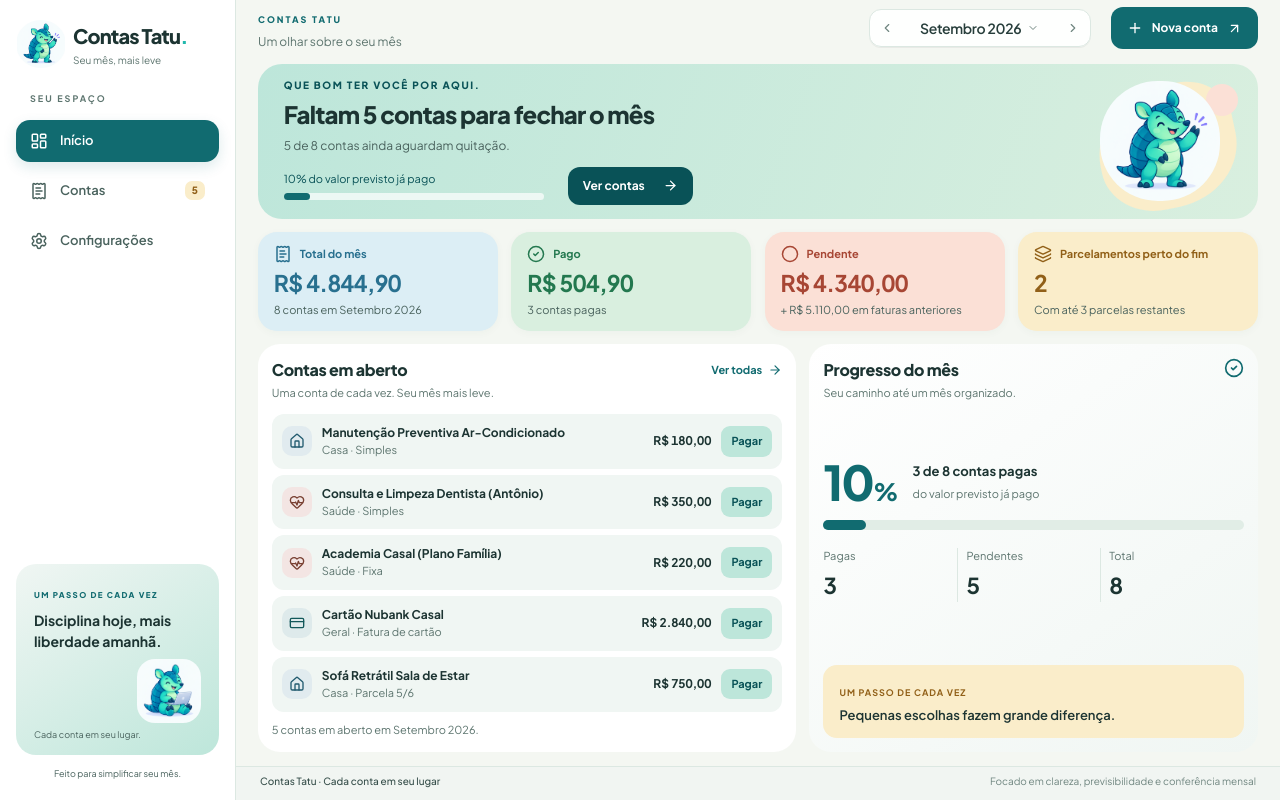
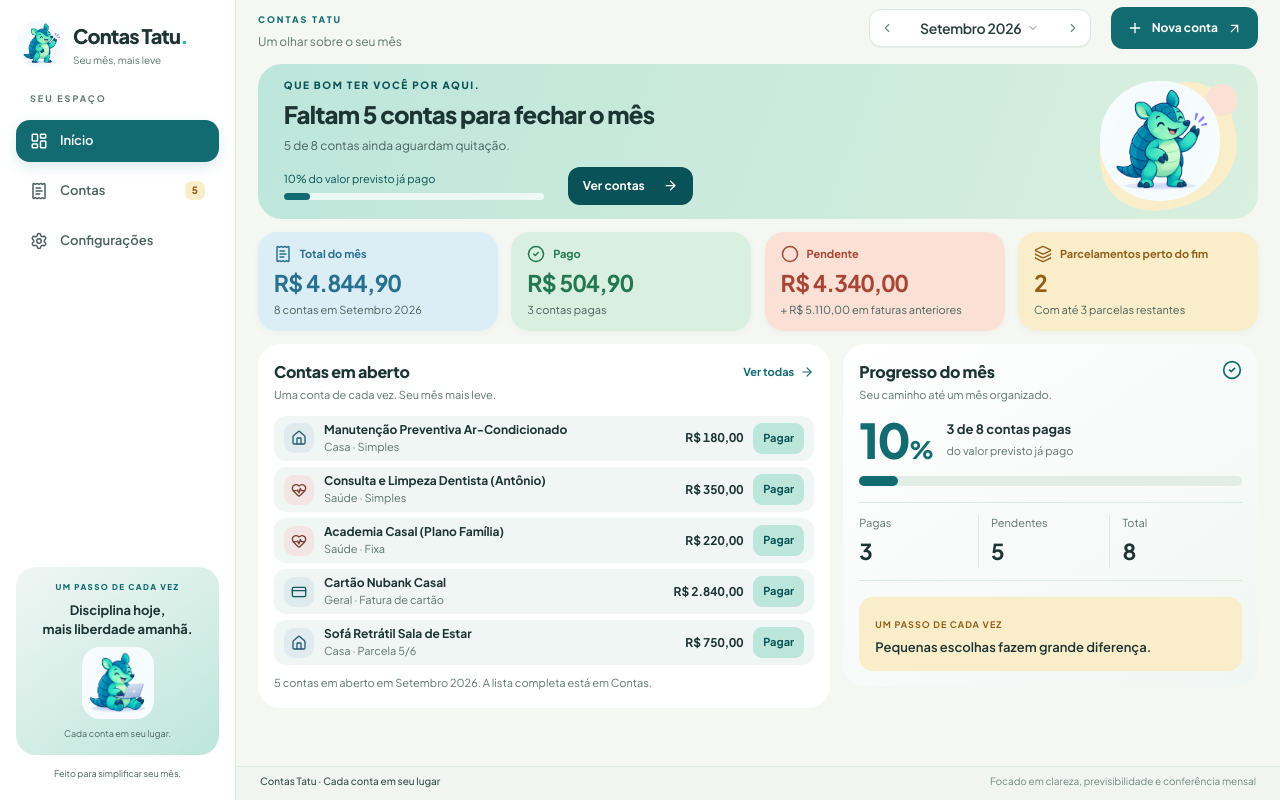
Before and after one commit to Narok94/Contas.tatu, a React (Vite) app: page / in a window 1280 px wide. Built offline with nearby package versions, Linux system fonts and the light colour scheme.

Commit message:
refactor: equilibra composição inferior do dashboard

```diff
--- a/src/components/Header.tsx
+++ b/src/components/Header.tsx
@@ -16,7 +16,7 @@ export const Header: React.FC = () => {
           <button id="tab-accounts" type="button" aria-current={!isSettingsOpen && activeTab === 'accounts' ? 'page' : undefined} onClick={() => setActiveTab('accounts')}><ReceiptText size={18} /><span>Contas</span>{financialSummary.pendingCount > 0 && <b className="nav-count">{financialSummary.pendingCount}</b>}</button>
           <button id="btn-settings-header" type="button" aria-haspopup="dialog" aria-expanded={isSettingsOpen} onClick={() => setIsSettingsOpen(true)}><Settings size={18} /><span>Configurações</span></button>
         </nav>
-        <div className="sidebar-note"><span className="note-kicker">UM PASSO DE CADA VEZ</span><p>Disciplina hoje, mais liberdade amanhã.</p><TatuIllustration variant="laptop" className="note-mascot" /><span className="note-signature">Cada conta em seu lugar.</span></div>
+        <div className="sidebar-note"><span className="note-kicker">UM PASSO DE CADA VEZ</span><p>Disciplina hoje,<br />mais liberdade amanhã.</p><TatuIllustration variant="laptop" className="note-mascot" /><span className="note-signature">Cada conta em seu lugar.</span></div>
         <span className="sidebar-footer">Feito para simplificar seu mês.</span>
       </aside>
       <header className="app-toolbar">
--- a/src/dashboard.css
+++ b/src/dashboard.css
@@ -38,8 +38,8 @@
 .desk-panel header p { font-size: 11px; line-height: 1.4; color: var(--color-stone-500); margin-top: 3px; }
 .desk-link { display: inline-flex; align-items: center; gap: 6px; font-size: 11px; font-weight: 650; color: var(--color-brand); white-space: nowrap; padding: 4px 0; cursor: pointer; }
 .desk-link:hover { text-decoration: underline; }
-.desk-account-list { width: 100%; max-width: 560px; margin-inline: auto; display: grid; gap: clamp(5px, calc(2dvh - 10px), 11px); flex: 1; }
-.desk-account-row { display: grid; grid-template-columns: 30px minmax(0, 1fr) auto auto; gap: 10px; align-items: center; padding: clamp(4px, calc(2dvh - 10px), 12px) 10px; border-radius: 12px; background: var(--color-surface-soft); }
+.desk-account-list { width: 100%; display: grid; gap: clamp(5px, calc(2dvh - 10px), 8px); }
+.desk-account-row { display: grid; grid-template-columns: 30px minmax(0, 1fr) auto auto; gap: 10px; align-items: center; padding: clamp(4px, calc(2dvh - 10px), 8px) 10px; border-radius: 12px; background: var(--color-surface-soft); }
 .desk-account-icon { width: 30px; height: 30px; display: grid; place-items: center; border-radius: 10px; }
 .desk-account-name { min-width: 0; overflow-wrap: anywhere; }
 .desk-account-name h4 { font-size: 12px; line-height: 1.35; font-weight: 650; }
@@ -50,18 +50,19 @@
 .desk-panel-foot { font-size: 11px; color: var(--color-stone-500); margin-top: 10px; }
 .desk-progress { background: linear-gradient(145deg, white, var(--color-surface-soft)); }
 .desk-progress header > svg { color: var(--color-brand); }
-.desk-progress-main { display: flex; gap: 16px; align-items: center; margin: auto 0 14px; }
+.desk-progress-summary { display: grid; gap: 12px; }
+.desk-progress-main { display: flex; gap: 14px; align-items: center; }
 .desk-progress-main > strong { font-size: clamp(40px, 6dvh, 68px); font-weight: 750; letter-spacing: -2px; color: var(--color-brand); line-height: 1; }
 .desk-progress-main > strong > span { font-size: .5em; }
 .desk-progress-main h4 { font-size: 13px; font-weight: 650; }
 .desk-progress-main p { font-size: 11px; color: var(--color-stone-500); margin-top: 4px; }
 .desk-track-large { height: 10px; background: var(--color-surface-muted); }
-.desk-counts { display: grid; grid-template-columns: repeat(3, minmax(0, 1fr)); margin: 18px 0; gap: 8px; }
+.desk-counts { display: grid; grid-template-columns: repeat(3, minmax(0, 1fr)); margin: 16px 0; padding-block: 12px; border-block: 1px solid var(--color-line); gap: 12px; }
 .desk-counts > div { border-right: 1px solid var(--color-line); }
 .desk-counts > div:last-child { border: 0; }
 .desk-counts dt { font-size: 11px; color: var(--color-stone-500); }
 .desk-counts dd { font-size: 22px; font-weight: 700; margin-top: 4px; }
-.desk-positive { padding: 13px 16px; border-radius: 14px; background: var(--color-warning-soft); margin-top: auto; }
+.desk-positive { padding: 13px 16px; border-radius: 14px; background: var(--color-warning-soft); margin-top: 0; }
 .desk-positive span { font-size: 9px; font-weight: 700; color: var(--color-warning); letter-spacing: 1px; }
 .desk-positive p { font-size: 13px; font-weight: 600; margin-top: 4px; }
 .desk-empty { flex: 1; display: flex; flex-direction: column; justify-content: center; align-items: center; gap: 10px; text-align: center; padding: 20px; color: var(--color-brand); }
@@ -69,7 +70,8 @@
 .desk-empty p { font-size: 12px; }
 @media (min-width: 1024px) {
   .desk-metrics { grid-template-columns: repeat(4, minmax(0, 1fr)); }
-  .desk-workspace { grid-template-columns: minmax(0, 1.2fr) minmax(0, 1fr); }
+  .desk-workspace { width: 100%; max-width: 1000px; margin-inline: auto; grid-template-columns: minmax(0, 1.38fr) minmax(0, 1fr); align-self: start; align-items: start; }
+  .desk-panel { padding: clamp(14px, 2dvh, 18px); }
   .app-shell:has(.desktop-dashboard) { min-height: 100dvh; }
   .app-shell:has(.desktop-dashboard) .app-toolbar { height: clamp(54px, 7dvh, 76px); min-height: 54px; padding-block: 8px; }
   .app-shell:has(.desktop-dashboard) .app-main { display: flex; padding: 0; }
@@ -78,6 +80,6 @@
   .app-shell:has(.desktop-dashboard) .app-sidebar { padding-block: clamp(16px, 2.5dvh, 28px); overflow: visible; }
   .app-shell:has(.desktop-dashboard) .nav-caption { margin-top: clamp(16px, 3dvh, 32px); }
   .app-shell:has(.desktop-dashboard) .sidebar-note { margin-top: auto; }
-  .app-shell:has(.desktop-dashboard) .note-mascot { width: clamp(48px, 8dvh, 86px); height: auto; }
+  .app-shell:has(.desktop-dashboard) .note-mascot { width: clamp(64px, 9dvh, 88px); height: auto; }
   .app-shell:has(.desktop-dashboard) .sidebar-footer { display: block; }
 }
--- a/src/index.css
+++ b/src/index.css
@@ -239,10 +239,10 @@
   .category-list { gap: 7px; }
 }
 
-/* Keep the approved message and artwork together in an asymmetric mint card. */
+/* One shared center axis for the compact motivational poster. */
 @media (min-width: 1024px) {
-  .app-sidebar .sidebar-note { background: linear-gradient(145deg, var(--color-surface-soft), var(--color-teal-soft)); padding: 16px 18px 13px; }
-  .app-sidebar .sidebar-note p { max-width: 160px; }
-  .app-sidebar .sidebar-note .note-mascot { margin: 8px 0 5px auto; }
-  .app-sidebar .sidebar-note .note-signature { display: block; max-width: 130px; }
+  .app-sidebar .sidebar-note { display: grid; justify-items: center; gap: clamp(6px, 1dvh, 10px); text-align: center; background: linear-gradient(145deg, var(--color-surface-soft), var(--color-teal-soft)); padding: clamp(12px, 1.8dvh, 18px) 12px; }
+  .app-sidebar .sidebar-note p { width: 100%; max-width: 176px; margin: 0; font-size: 13px; line-height: 1.45; }
+  .app-sidebar .sidebar-note .note-mascot { margin: 0; }
+  .app-sidebar .sidebar-note .note-signature { display: block; width: 100%; max-width: none; }
 }
--- a/src/pages/DashboardPage.tsx
+++ b/src/pages/DashboardPage.tsx
@@ -53,13 +53,15 @@ export const DashboardPage: React.FC = () => {
               ))}
             </div>
           )}
-          <p className="desk-panel-foot">{pendingAccounts.length > 5 ? `Exibindo 5 de ${pendingAccounts.length} contas em aberto. A lista completa está em Contas.` : `${pendingAccounts.length} contas em aberto em ${formatMonthYear(currentMonth)}.`}</p>
+          <p className="desk-panel-foot">{pendingAccounts.length > 5 ? `Exibindo 5 de ${pendingAccounts.length} contas em aberto. A lista completa está em Contas.` : `${pendingAccounts.length} contas em aberto em ${formatMonthYear(currentMonth)}. A lista completa está em Contas.`}</p>
         </section>
 
         <section className="desk-panel desk-progress" aria-labelledby="desk-progress-title">
           <header><div><h3 id="desk-progress-title">Progresso do mês</h3><p>Seu caminho até um mês organizado.</p></div><CheckCircle2 size={20} /></header>
+          <div className="desk-progress-summary">
           <div className="desk-progress-main"><strong>{paidPercent}<span>%</span></strong><div><h4>{paidCount} de {summary.totalCount} contas pagas</h4><p>do valor previsto já pago</p></div></div>
           <div className="desk-track desk-track-large" role="progressbar" aria-label="Progresso do mês em valor pago" aria-valuemin={0} aria-valuemax={100} aria-valuenow={paidPercent}><div style={{ width: `${paidPercent}%` }} /></div>
+          </div>
           <dl className="desk-counts"><div><dt>Pagas</dt><dd>{paidCount}</dd></div><div><dt>Pendentes</dt><dd>{summary.pendingCount}</dd></div><div><dt>Total</dt><dd>{summary.totalCount}</dd></div></dl>
           <div className="desk-positive"><span>UM PASSO DE CADA VEZ</span><p>Pequenas escolhas fazem grande diferença.</p></div>
         </section>
```
